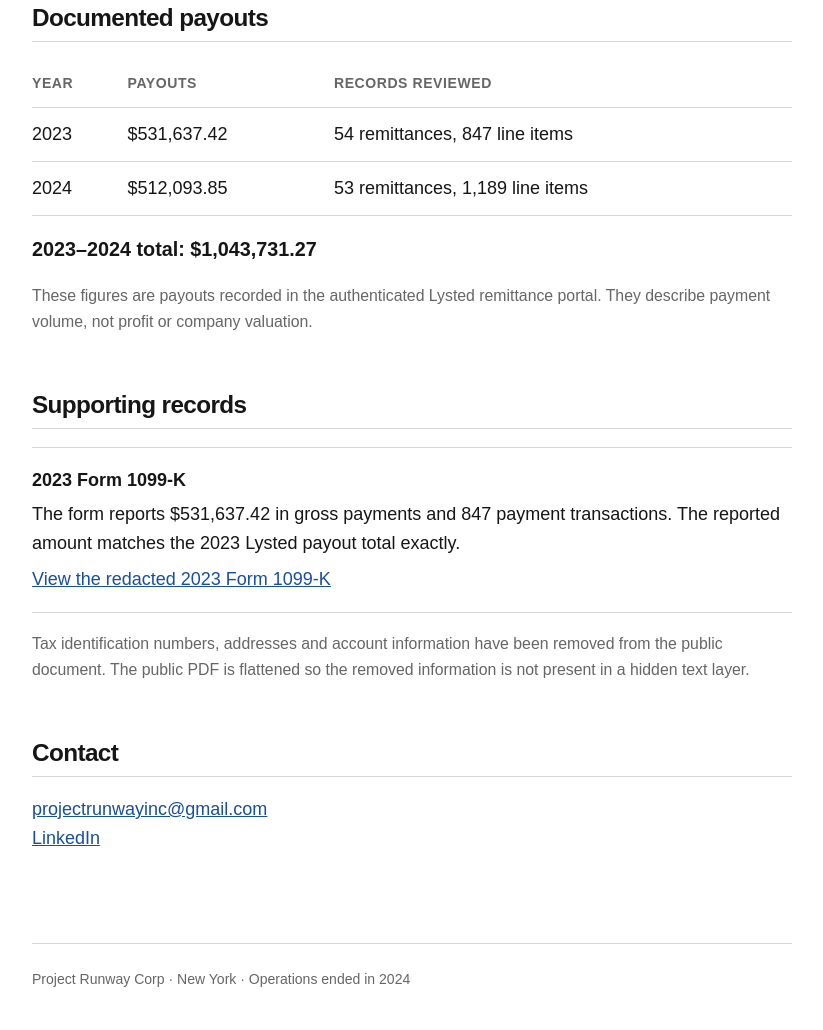
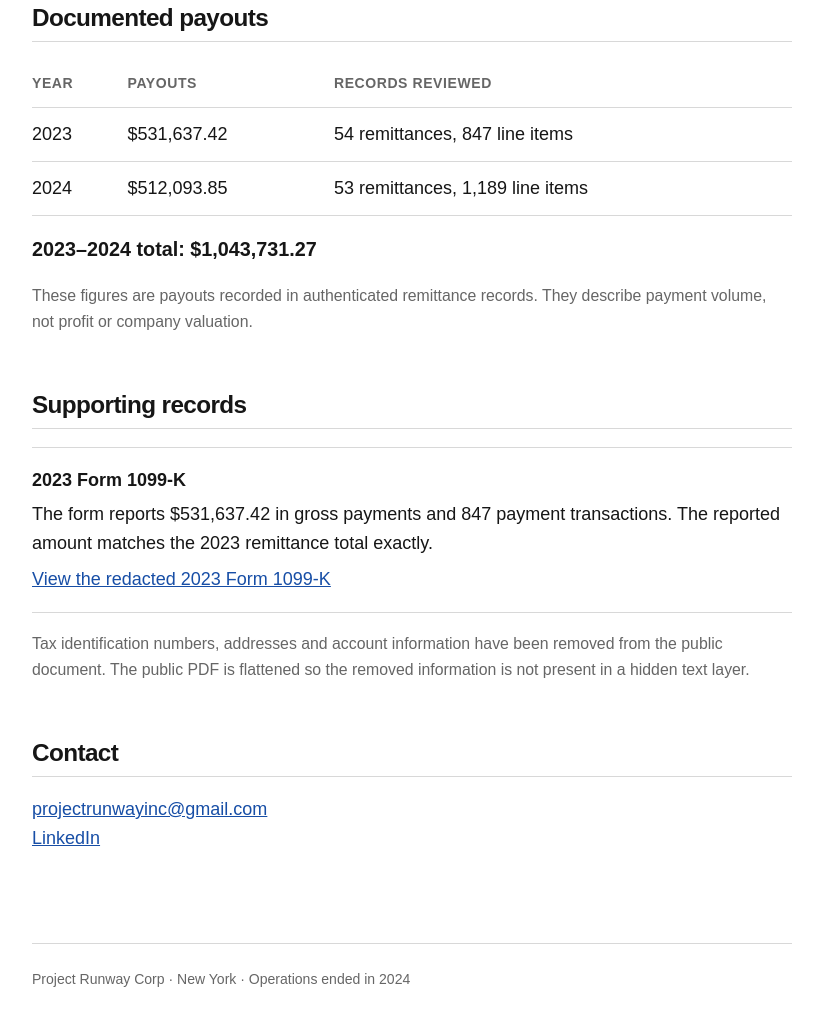
Before and after one commit to adityuhkapoor/project-runway-website, a plain HTML site: page index.html in a window 1280 px wide. Shown: the part 788-1818 px from the top of the page, without its empty margins (228-1051 px from the left). Drawn offline with Linux system fonts and the light colour scheme.

Commit message:
Redact payment source identities

```diff
--- a/index.html
+++ b/index.html
@@ -135,14 +135,14 @@
         </tbody>
       </table>
       <p class="total"><strong>2023–2024 total: $1,043,731.27</strong></p>
-      <p class="note">These figures are payouts recorded in the authenticated Lysted remittance portal. They describe payment volume, not profit or company valuation.</p>
+      <p class="note">These figures are payouts recorded in authenticated remittance records. They describe payment volume, not profit or company valuation.</p>
     </section>
 
     <section>
       <h2>Supporting records</h2>
       <div class="document">
         <strong>2023 Form 1099-K</strong>
-        <p>The form reports $531,637.42 in gross payments and 847 payment transactions. The reported amount matches the 2023 Lysted payout total exactly.</p>
+        <p>The form reports $531,637.42 in gross payments and 847 payment transactions. The reported amount matches the 2023 remittance total exactly.</p>
         <a href="/output/pdf/1099k-2023-redacted.pdf" target="_blank" rel="noopener">View the redacted 2023 Form 1099-K</a>
       </div>
       <p class="note" style="margin-top:18px">Tax identification numbers, addresses and account information have been removed from the public document. The public PDF is flattened so the removed information is not present in a hidden text layer.</p>
```
Also changed, not shown: 1 other file.
